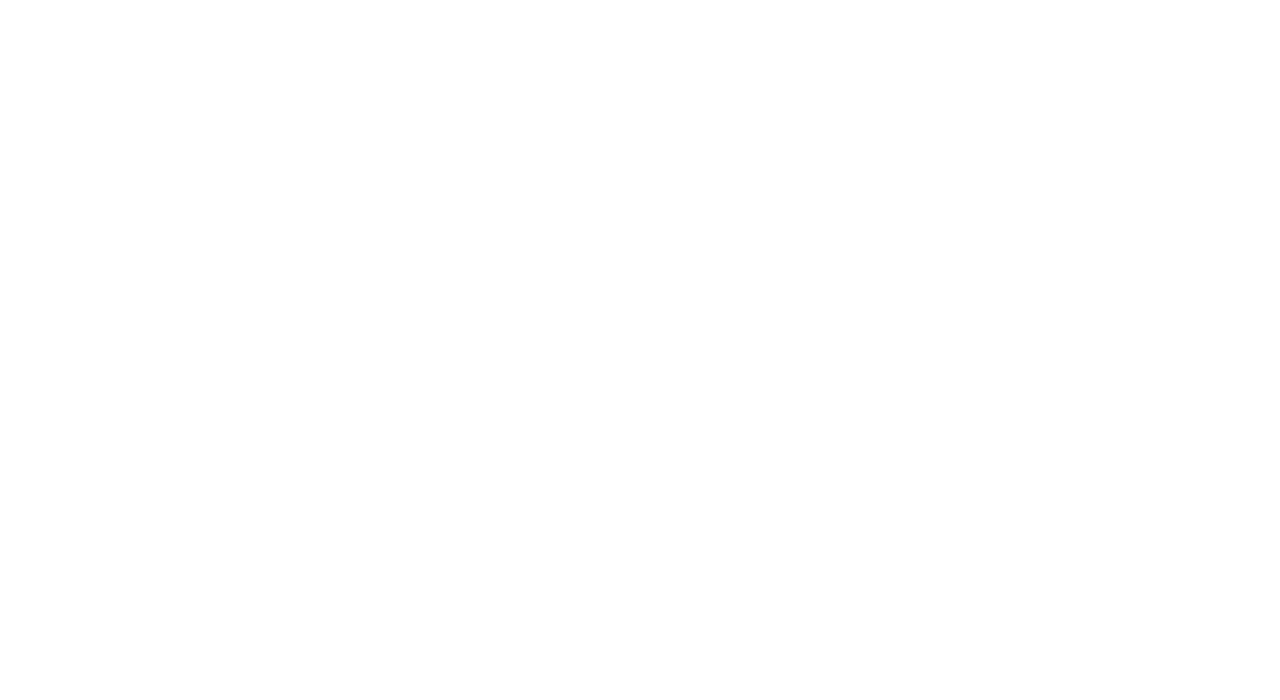
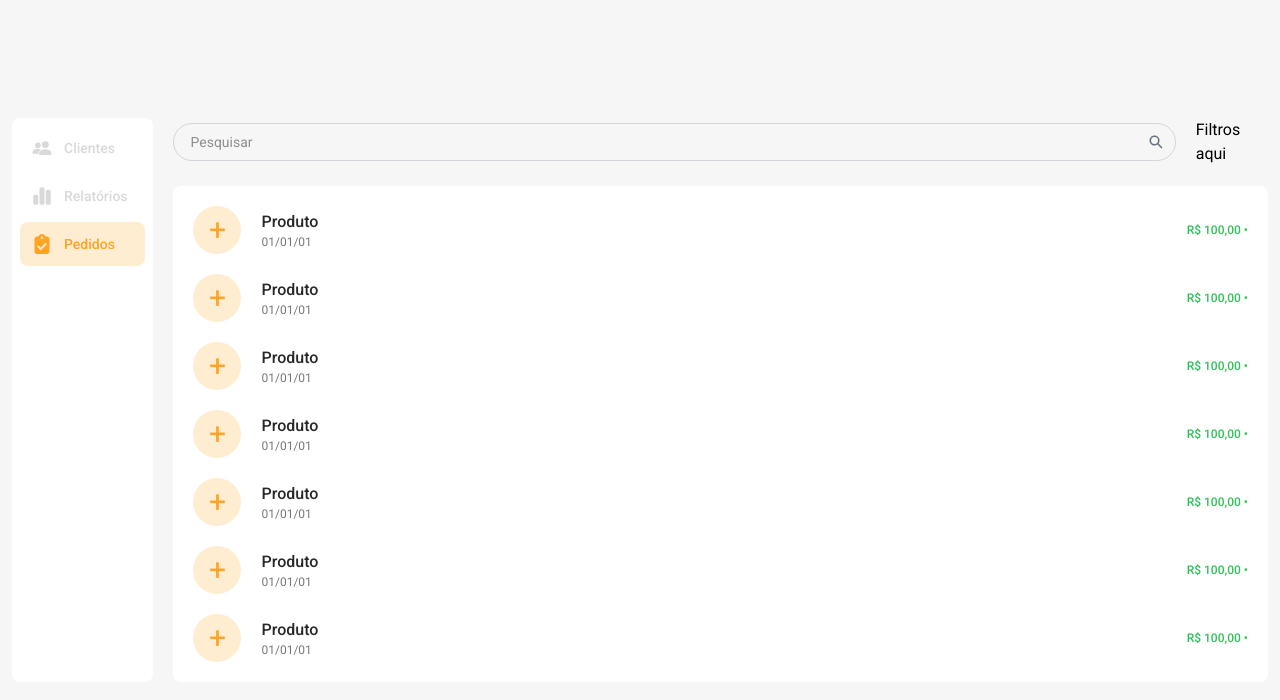
Before and after one commit to MPCGomes/propabanda-financial-tracker, a React (Vite) app in the folder frontend/: page /orders in a window 1280 px wide. Before the commit this address had no page. Shown: the top 700 px of the page. Built offline with nearby package versions, Linux system fonts and the light colour scheme.

Commit message:
feat: orders page

```diff
--- a/frontend/src/App.tsx
+++ b/frontend/src/App.tsx
@@ -7,16 +7,14 @@ import DashboardPerformance from "./pages/DashboardPerformance";
 import Clients from "./pages/Clients";
 import ClientDetails from "./pages/ClientDetails";
 import ClientRegister from "./pages/ClientRegister";
+import ClientEdit from "./pages/ClientEdit";
+import Orders from "./pages/Orders";
 
 function App() {
   return (
     <Router>
       <Routes>
         <Route path="/" element={<HomePage title="Home Page" />} />
-        <Route
-          path="/placeholder1"
-          element={<PlaceholderPage title="Placeholder Page" />}
-        />
         <Route path="/login" element={<Login title="Login" />} />
         <Route
           path="/dashboard"
@@ -35,6 +33,11 @@ function App() {
           path="/client/register"
           element={<ClientRegister title="Cadastrar Cliente" />}
         />
+        <Route
+          path="/client/edit/:id"
+          element={<ClientEdit title="Editar Cliente" />}
+        />
+        <Route path="/orders" element={<Orders title="Pedidos" />} />
       </Routes>
     </Router>
   );
--- a/frontend/src/components/Order.tsx
+++ b/frontend/src/components/Order.tsx
@@ -20,7 +20,7 @@ export default function Order({ product, date, value, color, link, icon }: Order
         </div>
       </div>
       <p style={{ color }} className="text-xs font-medium">
-        {value} •
+        R$ {value} •
       </p>
     </a>
   );
--- /dev/null
+++ b/frontend/src/pages/ClientEdit.tsx
@@ -0,0 +1,74 @@
+import Button from "../components/Button";
+import GoBack from "../components/GoBack";
+import Header from "../components/Header";
+
+type ClientEditProps = {
+  title: string;
+};
+
+export default function ClientEdit({ title }: ClientEditProps) {
+  return (
+    <section className="bg-[#f6f6f6] lg:flex justify-center items-center min-h-screen lg:p-3">
+      <div className="w-full max-w-[1280px] flex lg:flex-row gap-5">
+        {/* Header */}
+        <div
+          className="fixed bottom-0 w-full bg-white rounded-lg
+            flex justify-center p-1
+            lg:static lg:w-40 lg:flex lg:flex-col lg:justify-start lg:p-2"
+        >
+          <Header clients="active" />
+        </div>
+
+        {/* Content */}
+        <div className="flex flex-col gap-5 w-full p-4 pb-[100px] lg:p-0 lg:pb-0">
+            {/* Adicionar o ID do cliente */}
+          <GoBack link={"#"} />
+          <div className="flex flex-col p-5 gap-5 rounded-lg bg-white text-[#282828]">
+            <p className="text-base font-medium">Editar Cliente</p>
+            <div className="flex flex-col gap-5">
+              <p className="text-sm font-medium">Empresa</p>
+              <div className="flex flex-col gap-3">
+                <input type="text" placeholder="Placeholder..." />
+                <input type="text" placeholder="Placeholder..." />
+              </div>
+            </div>
+          </div>
+          <div className="flex flex-col p-5 gap-5 rounded-lg bg-white text-[#282828]">
+            <p className="text-sm font-medium">Representante</p>
+            <div className="flex flex-col gap-3">
+              <input type="text" placeholder="Placeholder..." />
+              <input type="text" placeholder="Placeholder..." />
+              <input type="text" placeholder="Placeholder..." />
+            </div>
+          </div>
+          <div className="flex flex-col p-5 gap-5 rounded-lg bg-white text-[#282828]">
+            <p className="text-sm font-medium">Endereço</p>
+            <div className="flex flex-col gap-3">
+              <input type="text" placeholder="Placeholder..." />
+              <div className="flex gap-3">
+                <input type="text" placeholder="Placeholder..." />
+                <input type="text" placeholder="Placeholder..." />
+              </div>
+              <input type="text" placeholder="Placeholder..." />
+              <div className="flex gap-3">
+                <input type="text" placeholder="Placeholder..." />
+                <input type="text" placeholder="Placeholder..." />
+              </div>
+              <input type="text" placeholder="Placeholder..." />
+            </div>
+
+            {/* Botões */}
+            <div className="flex gap-3 w-full justify-center lg:justify-end">
+              <Button
+                text="Cancelar"
+                variant="outlined"
+                className="w-full lg:w-auto"
+              />
+              <Button text="Salvar" className="w-full lg:w-auto" />
+            </div>
+          </div>
+        </div>
+      </div>
+    </section>
+  );
+}
--- /dev/null
+++ b/frontend/src/pages/Orders.tsx
@@ -0,0 +1,98 @@
+import { IoSearchSharp } from "react-icons/io5";
+import Header from "../components/Header";
+import Order from "../components/Order";
+import PlaceholderBox from "../components/PlaceholderComponent";
+
+type PlaceholderPageProps = {
+  title: string;
+};
+
+export default function PlaceholderPage({ title }: PlaceholderPageProps) {
+  return (
+    <section className="bg-[#f6f6f6] lg:flex justify-center items-center min-h-screen lg:p-3">
+      <div className="w-full max-w-[1280px] flex lg:flex-row gap-5">
+        {/* Header */}
+        <div
+          className="fixed bottom-0 w-full bg-white rounded-lg
+            flex justify-center p-1
+            lg:static lg:w-40 lg:flex lg:flex-col lg:justify-start lg:p-2"
+        >
+          <Header orders="active" />
+        </div>
+
+        {/* Content */}
+        <div className="flex flex-col gap-5 w-full p-4 pb-[100px] lg:p-0 lg:pb-0">
+          <div className="flex gap-5 flex-col lg:flex-row lg:justify-between lg:items-center">
+            <div className="relative w-full">
+              <input
+                type="text"
+                placeholder="Pesquisar"
+                className="w-full pl-4 pr-10 py-2 border text-sm text-[#282828] border-gray-300 rounded-full focus:outline-none focus:ring-1 focus:ring-blue-500 focus:border-blue-500"
+              />
+              <IoSearchSharp className="absolute right-3 top-1/2 transform -translate-y-1/2 text-gray-500" />
+            </div>
+            Filtros aqui
+          </div>
+          <div className="flex flex-col gap-5 p-5 bg-white rounded-lg">
+            <Order
+              product={"Produto"}
+              date={"01/01/01"}
+              value={"100,00"}
+              color={"#32c058"}
+              link={"#"}
+              icon={"+"}
+            />
+            <Order
+              product={"Produto"}
+              date={"01/01/01"}
+              value={"100,00"}
+              color={"#32c058"}
+              link={"#"}
+              icon={"+"}
+            />
+            <Order
+              product={"Produto"}
+              date={"01/01/01"}
+              value={"100,00"}
+              color={"#32c058"}
+              link={"#"}
+              icon={"+"}
+            />
+            <Order
+              product={"Produto"}
+              date={"01/01/01"}
+              value={"100,00"}
+              color={"#32c058"}
+              link={"#"}
+              icon={"+"}
+            />
+            <Order
+              product={"Produto"}
+              date={"01/01/01"}
+              value={"100,00"}
+              color={"#32c058"}
+              link={"#"}
+              icon={"+"}
+            />
+            <Order
+              product={"Produto"}
+              date={"01/01/01"}
+              value={"100,00"}
+              color={"#32c058"}
+              link={"#"}
+              icon={"+"}
+            />
+            <Order
+              product={"Produto"}
+              date={"01/01/01"}
+              value={"100,00"}
+              color={"#32c058"}
+              link={"#"}
+              icon={"+"}
+            />
+          </div>
+        </div>
+      </div>
+    </section>
+  );
+}
```
